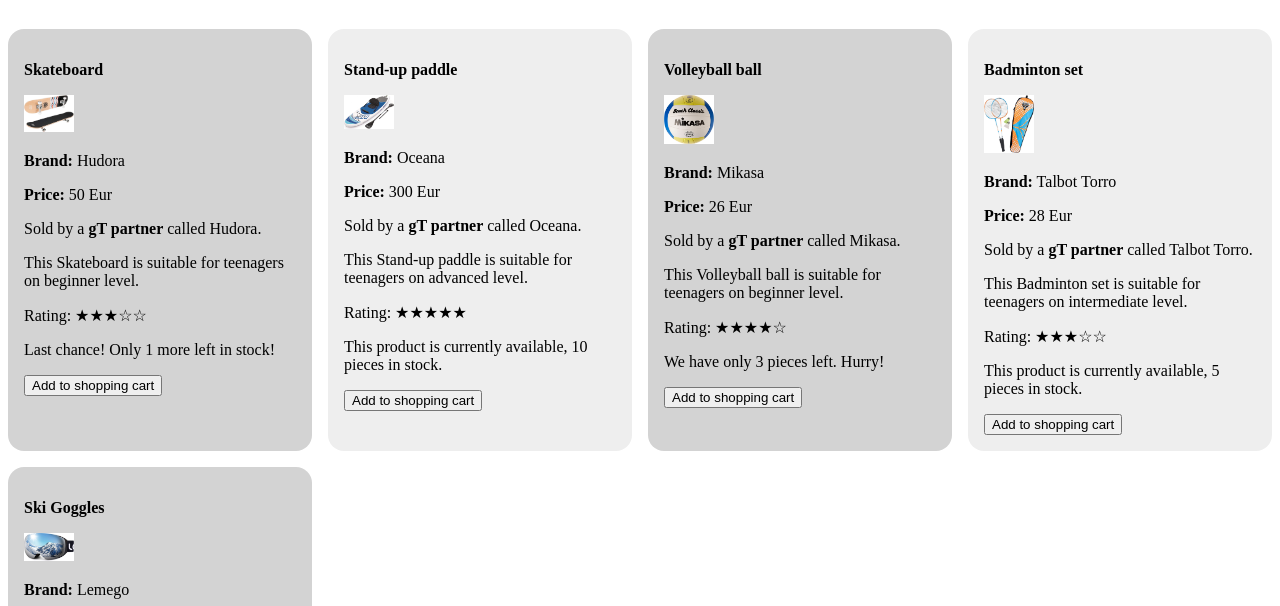
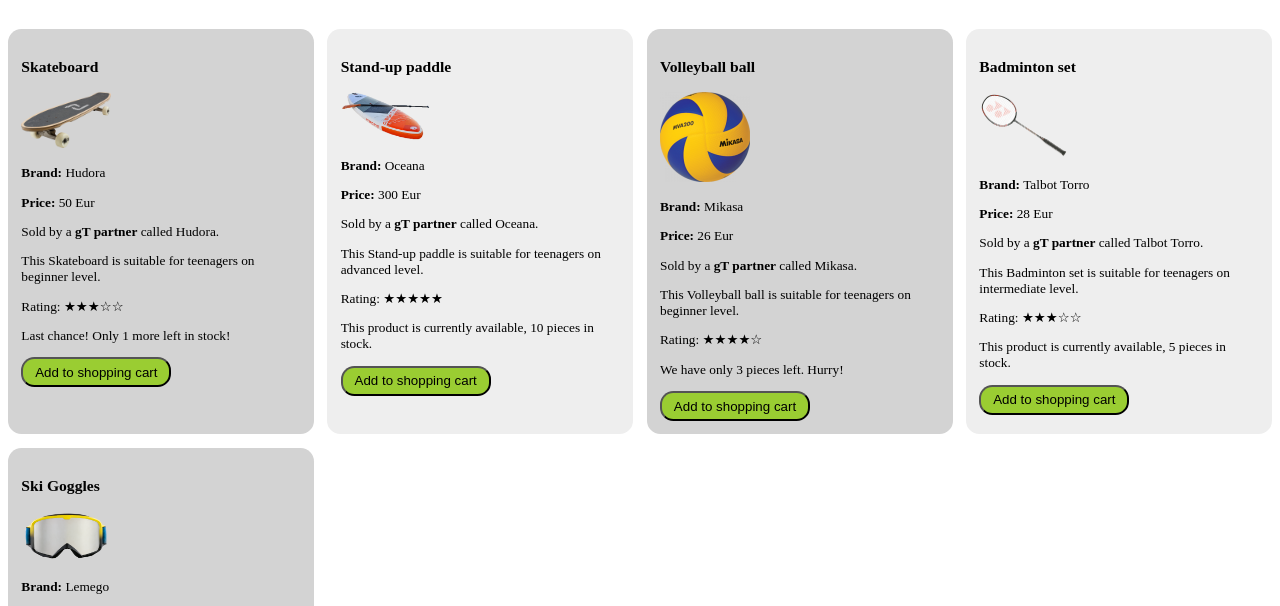
Before and after one commit to stankasvecova/redi_js_spring_2020, a plain HTML site: page online_store/gt_sport_v2.html in a window 1280 px wide. Shown: the part 138-744 px from the top of the page. Drawn offline with Linux system fonts and the light colour scheme.

Commit message:
additional styling

```diff
--- a/online_store/gt_sport_v2.css
+++ b/online_store/gt_sport_v2.css
@@ -1,5 +1,5 @@
 .sportTitle1 {
-  color: black;
+  color: #000000;
   background-color: yellowgreen;
   width: 100px;
   height: 50px;
@@ -9,7 +9,7 @@
   text-align: center;
 }
 .sportTitle2 {
-  color:yellowgreen;
+  color:#9acd32;
   background-color: black;
   width: 100px;
   height: 50px;
@@ -29,6 +29,7 @@
   display: grid;
   grid-template-columns: 1fr 1fr 1fr 1fr;
   grid-gap: 1em;
+  font-size: smaller;
   border-radius: 1em;
 }
 .grid > div:nth-child(odd){
--- a/online_store/gt_sport_v2.js
+++ b/online_store/gt_sport_v2.js
@@ -1,6 +1,6 @@
 const sportProducts = [
   {
-    imgSrc: "skateboard.jpg",
+    imgSrc: "skateboard3.png",
     name: "Skateboard",
     brand: "Hudora",
     level: "beginner",
@@ -15,7 +15,7 @@ const sportProducts = [
     rating: 3,
   },
   {
-    imgSrc: "standuppaddle.jpg",
+    imgSrc: "standuppaddle.png",
     name: "Stand-up paddle",
     brand: "Oceana",
     level: "advanced",
@@ -30,7 +30,7 @@ const sportProducts = [
     rating: 5,
   },
   {
-    imgSrc: "volleyball.jpg",
+    imgSrc: "volleyball.png",
     name: "Volleyball ball",
     brand: "Mikasa",
     level: "beginner",
@@ -45,7 +45,7 @@ const sportProducts = [
     rating: 4,
   },
   {
-    imgSrc: "xbadmintonset.jpg",
+    imgSrc: "badmintonset.png",
     name: "Badminton set",
     brand: "Talbot Torro",
     level: "intermediate",
@@ -60,7 +60,7 @@ const sportProducts = [
     rating: 3,
   },
   {
-    imgSrc: "skigoggles.jpg",
+    imgSrc: "skigoggles.png",
     name: "Ski Goggles",
     brand: "Lemego",
     level: "intermediate",
@@ -95,8 +95,8 @@ function productDescriptionDisplay() {
     const product = sportProducts[i];
 
     descriptions.innerHTML = `
-      <p> <b>${product.name}</b></p>
-      <p> <img src='${product.imgSrc}' style="width:50px"><p>
+      <p> <h3><b>${product.name}</b></h3></p>
+      <p> <img src='${product.imgSrc}' style="width:90px"><p>
       <p> <b>Brand:</b> ${product.brand}</p>
       <p> <b>Price:</b> ${product.price} Eur</p>
       <p> Sold by a <b>gT partner</b> called ${product.seller}.</p>
@@ -116,6 +116,10 @@ function productDescriptionDisplay() {
 
     const addToShoppingCartBtn = document.createElement('button');
     addToShoppingCartBtn.textContent = 'Add to shopping cart';
+    addToShoppingCartBtn.style.backgroundColor = "#9acd32";
+    addToShoppingCartBtn.style.width = "150px";
+    addToShoppingCartBtn.style.height = "30px";
+    addToShoppingCartBtn.style.borderRadius = "1em";
     addToShoppingCartBtn.addEventListener('click', function () {
       shoppingCart.push(product);
       console.log(shoppingCart);
```
Also changed, not shown: online_store/badmintonset.png (added), online_store/skateboard.png (added), online_store/skateboard2.png (added), online_store/skateboard3.png (added), online_store/skigoggles.png (added), online_store/standuppaddle.png (added), online_store/volleyball.png (added), 1 other file.
